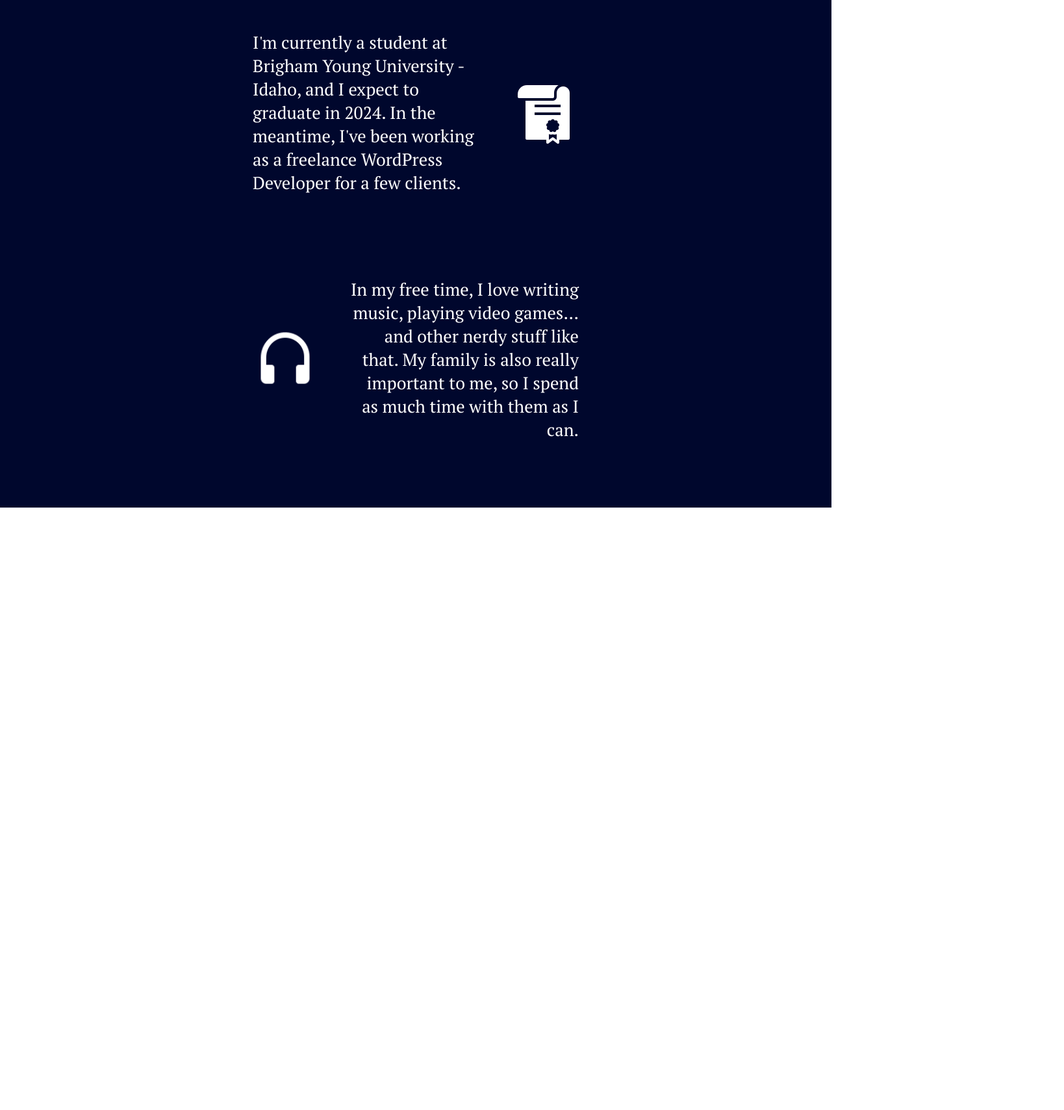
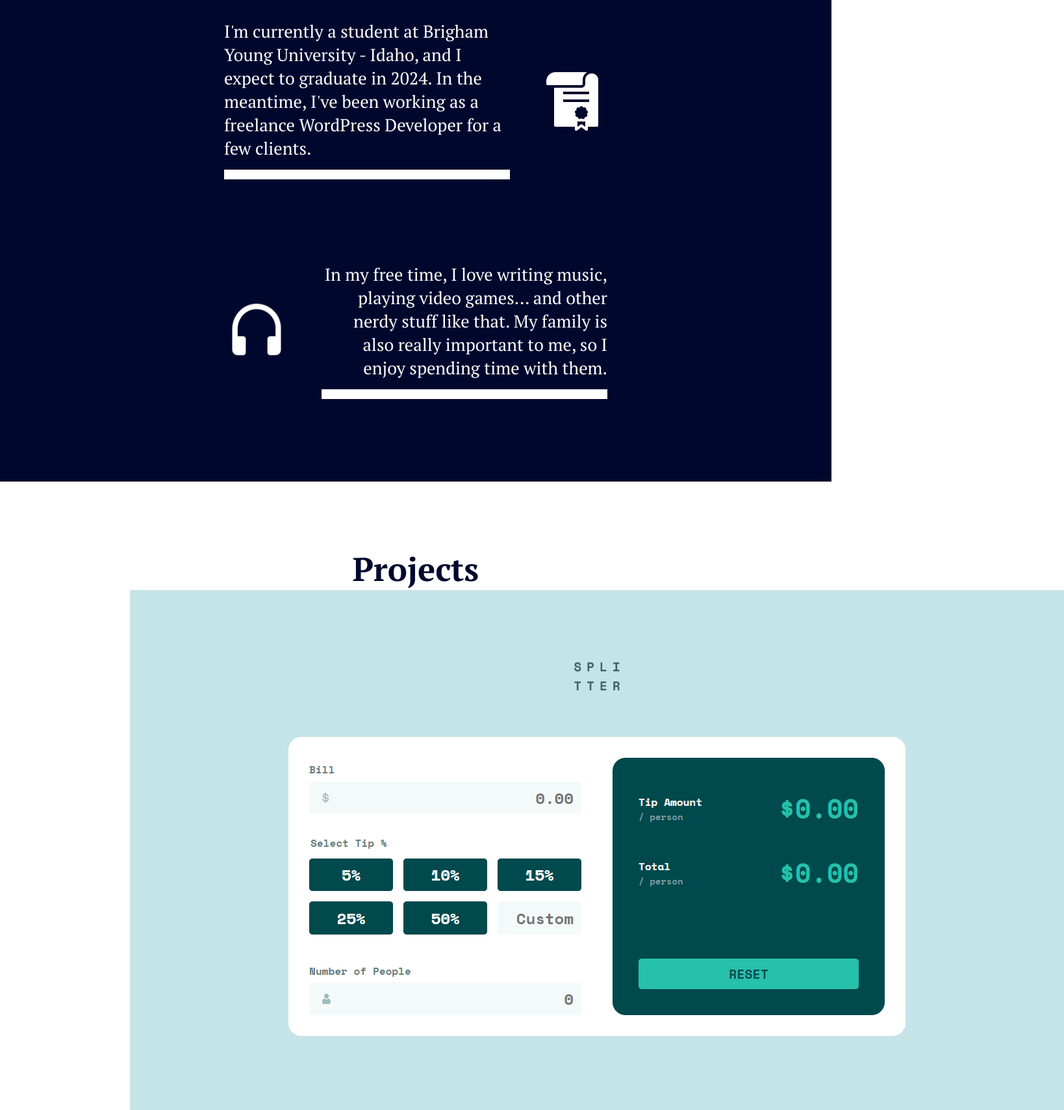
Before and after one commit to alexward976/web-portfolio, a plain HTML site: page index.html in a window 1280 px wide. Shown: the part 1089-2797 px from the top of the page at 65% size, 1638 px wide, since content can reach past the window. Before the commit the page ends 1870 px from the top, so only its background shows below. Drawn offline with Linux system fonts and the light colour scheme.

Commit message:
started on projects section

```diff
--- a/index.html
+++ b/index.html
@@ -15,7 +15,7 @@
             <ul>
                 <li><a href="#home">Home</a></li>
                 <li><a href="#about">About</a></li>
-                <li><a href="">Projects</a></li>
+                <li><a href="#projects">Projects</a></li>
                 <li><a href="">Contact</a></li>
             </ul>
         </nav>
@@ -31,7 +31,10 @@
             <img src="./images/portrait.png" alt="A photo of me: Alex Ward.">
         </div>
         <div id="about">
-            <h2>About Me</h2>
+            <h2>
+                About Me
+                <div id="about-underline"></div>
+            </h2>
             <div id="about-section-1" class="hidden hidden-left">
                 <p>
                     I'm currently a student at Brigham Young University - Idaho, and I expect to graduate in 2024. In the meantime, I've been
@@ -43,12 +46,23 @@
                 <img src="./images/headphones-icon.png" alt="">
                 <p>
                     In my free time, I love writing music, playing video games... and other nerdy stuff like that. My family is also really
-                    important to me, so I spend as much time with them as I can.
+                    important to me, so I enjoy spending time with them.
                 </p>
             </div>
         </div>
-        <div class="hidden" id="projects">
-
+        <div id="projects">
+            <h2>Projects</h2>
+            <div id="projects-cards">
+                <section>
+                    <img src="./images/tip-calc-challenge.png" alt="Tip calculator screenshot">
+                    <h3><a target="_blank" href="https://alexward976.github.io/tip-calculator-challenge/">Tip Calculator</a></h3>
+                </section>
+            </div>
+            <p>
+                I've completed most of these projects in my free time. They come from
+                <a target="_blank" href="https://frontendmentor.io">Frontend Mentor</a>,
+                a great source for learning everything frontend.
+            </p>
         </div>
     </main>
     <footer>
--- a/scripts/main.js
+++ b/scripts/main.js
@@ -1,4 +1,3 @@
-
 const observer = new IntersectionObserver((entries) => {
     entries.forEach((entry) => {
         console.log(entry)
--- a/styles/desktop.css
+++ b/styles/desktop.css
@@ -96,13 +96,14 @@ header {
 
 #about {
     width: 100%;
-    padding: 75px 200px;
+    padding: 100px 200px;
 
     color: #FFF;
     background-color: var(--navy-blue);
 }
 
 #about>h2 {
+    margin: 0;
     font-size: 38pt;
     text-align: center;
 }
@@ -115,7 +116,9 @@ header {
 }
 
 #about p {
-    width: 40%;
+    width: 50%;
+    padding-bottom: 15px;
+    border-bottom: 15px solid white;
 
     font-size: 20pt;
 }
@@ -136,3 +139,23 @@ header {
 #about-section-2>p {
     text-align: right;
 }
+
+#projects {
+    padding: 100px 200px;
+}
+
+#projects>h2 {
+    margin: 0;
+
+    color: var(--navy-blue);
+
+    font-size: 38pt;
+    text-align: center;
+}
+
+#projects>p {
+    margin-top: 80px;
+    font-size: 16pt;
+    font-style: italic;
+    text-align: center;
+}
```
Also changed, not shown: images/data-storage-challenge.png (added), images/tip-calc-challenge.png (added).
